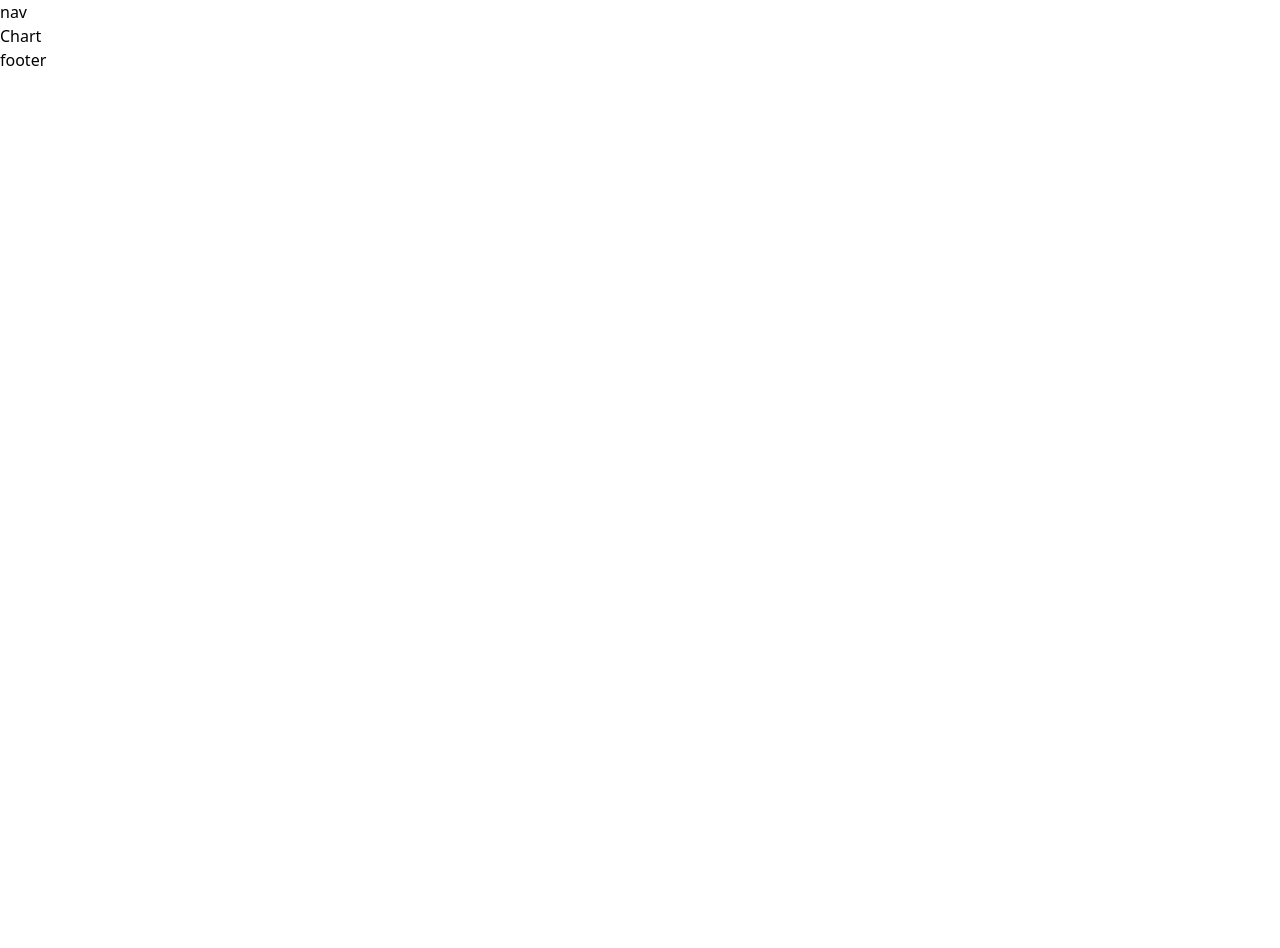
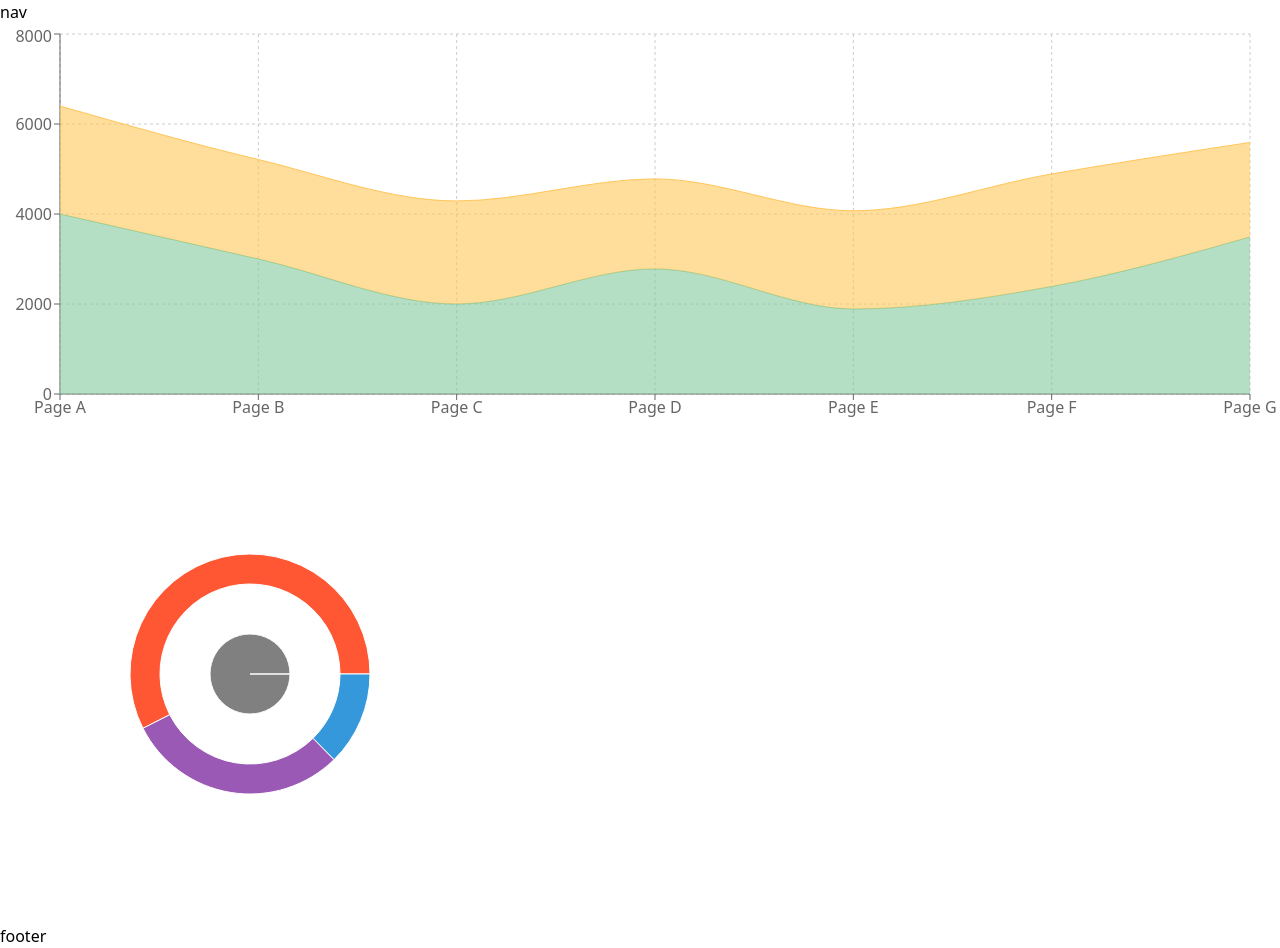
Before and after one commit to rakibul12212/Dashboard, a React (Vite) app: page / in a window 1280 px wide. Before the commit the page ends 800 px from the top, so only its background shows below. Built offline with nearby package versions, Linux system fonts and the light colour scheme.

Commit message:
add rechart component

```diff
--- a/package.json
+++ b/package.json
@@ -15,6 +15,7 @@
     "react": "^18.3.1",
     "react-dom": "^18.3.1",
     "react-router-dom": "^6.24.1",
+    "recharts": "^2.12.7",
     "sort-by": "^1.2.0"
   },
   "devDependencies": {
--- /dev/null
+++ b/src/Component/Ui/Chart/Chart.jsx
@@ -0,0 +1,32 @@
+import React from 'react';
+import { ResponsiveContainer, Area, AreaChart, XAxis, YAxis, CartesianGrid, Tooltip } from 'recharts';
+
+const data = [
+  { name: 'Page A', uv: 4000, pv: 2400, amt: 2400 },
+  { name: 'Page B', uv: 3000, pv: 1398, amt: 2210 },
+  { name: 'Page C', uv: 2000, pv: 9800, amt: 2290 },
+  { name: 'Page D', uv: 2780, pv: 3908, amt: 2000 },
+  { name: 'Page E', uv: 1890, pv: 4800, amt: 2181 },
+  { name: 'Page F', uv: 2390, pv: 3800, amt: 2500 },
+  { name: 'Page G', uv: 3490, pv: 4300, amt: 2100 },
+];
+
+const Chart = () => (
+  <div>
+    <ResponsiveContainer width="100%" height={400}>
+      <AreaChart
+        data={data}
+        margin={{ top: 10, right: 30, left: 0, bottom: 0 }}
+      >
+        <CartesianGrid strokeDasharray="3 3" />
+        <XAxis dataKey="name" />
+        <YAxis />
+        <Tooltip />
+        <Area type="monotone" dataKey="uv" stackId="1" stroke="#82ca9d" fill="#82ca9d" />
+        <Area type="monotone" dataKey="amt" stackId="1" stroke="#ffc658" fill="#ffc658" />
+      </AreaChart>
+    </ResponsiveContainer>
+  </div>
+);
+
+export default Chart;
--- /dev/null
+++ b/src/Component/Ui/Chart/Pies.jsx
@@ -0,0 +1,47 @@
+
+
+import React from 'react';
+import { PieChart, Pie, ResponsiveContainer, Cell } from 'recharts';
+
+const data01 = [{ name: 'Group A', value: 500 }];
+
+const data02 = [
+  { name: 'A', value: 250 },
+  { name: 'B', value: 130 },
+  { name: 'C', value: 55 },
+];
+
+const COLORS = ['#FF5733', '#9B59B6', '#3498DB'];
+const Pies = () => (
+  <div style={{ width: '500px', height: '500px' }}>
+    <ResponsiveContainer>
+      <PieChart>
+        <Pie
+          data={data01}
+          dataKey="value"
+          cx="50%"
+          cy="50%"
+          outerRadius={40}
+          fill="#808080"
+
+        />
+        <Pie
+          data={data02}
+          dataKey="value"
+          cx="50%"
+          cy="50%"
+          innerRadius={90}
+          outerRadius={120}
+          fill="#82ca9d"
+
+        >
+          {data02.map((entry, index) => (
+            <Cell key={`cell-${index}`} fill={COLORS[index % COLORS.length]} />
+          ))}
+        </Pie>
+      </PieChart>
+    </ResponsiveContainer>
+  </div>
+);
+
+export default Pies;
--- a/src/Component/Ui/Layout/MainLayout.jsx
+++ b/src/Component/Ui/Layout/MainLayout.jsx
@@ -1,4 +1,5 @@
 import React from 'react';
+// import Chart from '../Chart/Chart';
 import Nav from './Nav/Nav';
 import Footer from './Footer/Footer';
 import { Outlet } from 'react-router-dom';
@@ -9,6 +10,7 @@ const MainLayout = () => {
             <Nav/>
             <Outlet/>
             <Footer/>
+
         </div>
     );
 };
--- a/src/Page/Home/Chart/Chart.jsx
+++ /dev/null
@@ -1,11 +0,0 @@
-import React from 'react';
-
-const Chart = () => {
-    return (
-        <div>
-           <p>Chart</p>
-        </div>
-    );
-};
-
-export default Chart;
--- a/src/Page/Home/HomeIndex.jsx
+++ b/src/Page/Home/HomeIndex.jsx
@@ -1,10 +1,11 @@
 import React from 'react';
-import Chart from './Chart/Chart';
+import ShowChart from './ShowChart/ShowChart';
 
 const HomeIndex = () => {
     return (
         <div>
-           <Chart/>
+           <ShowChart/>
+
         </div>
     );
 };
--- /dev/null
+++ b/src/Page/Home/ShowChart/ShowChart.jsx
@@ -0,0 +1,14 @@
+import React from 'react';
+import Chart from '../../../Component/Ui/Chart/Chart';
+import Pies from '../../../Component/Ui/Chart/Pies';
+
+const ShowChart= () => {
+    return (
+        <div>
+            <p><Chart/></p>
+            <p><Pies/></p>
+        </div>
+    );
+};
+
+export default ShowChart;
```
Also changed, not shown: 1 other file (tests, documents, lock files or other folders).
